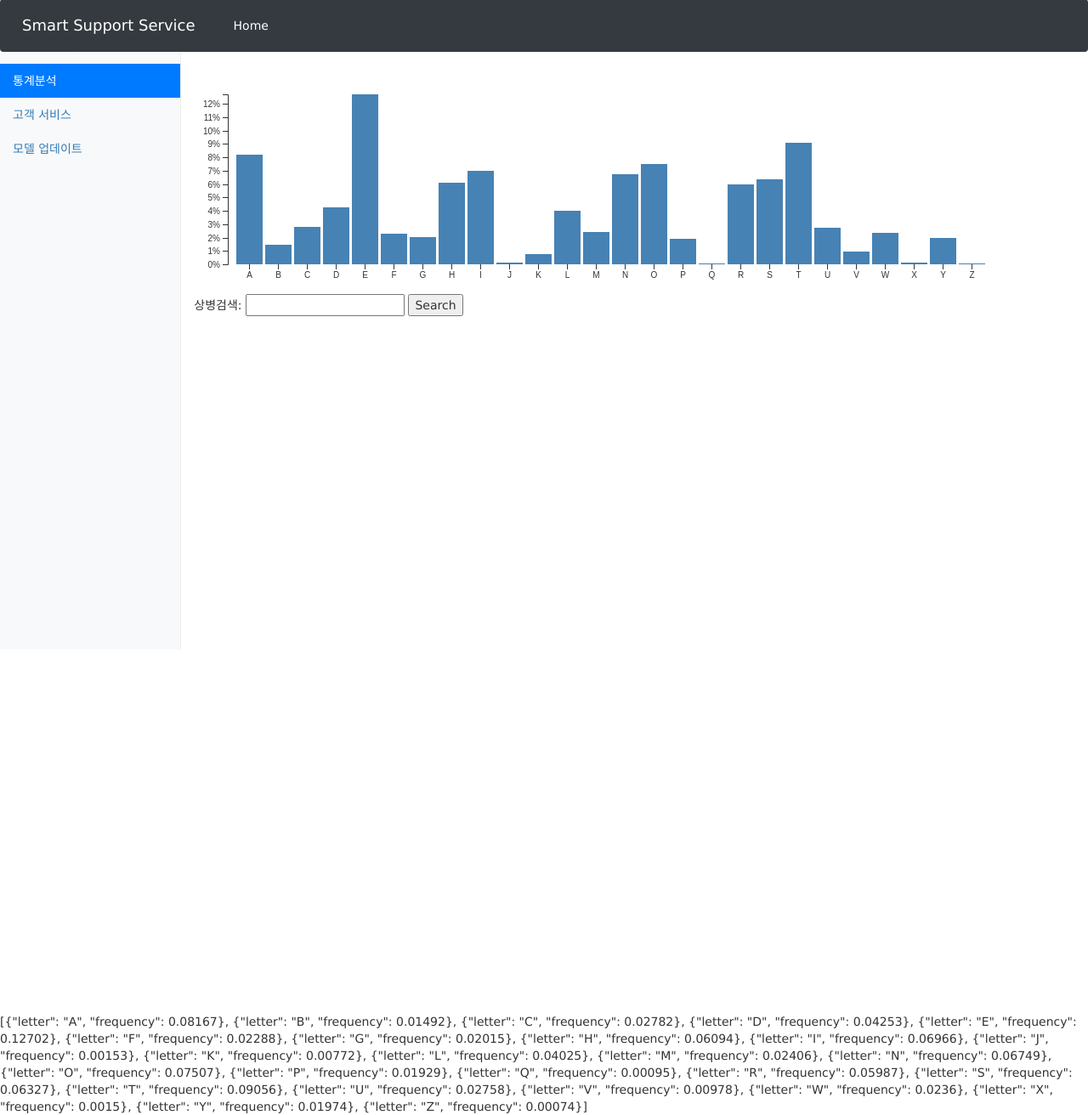
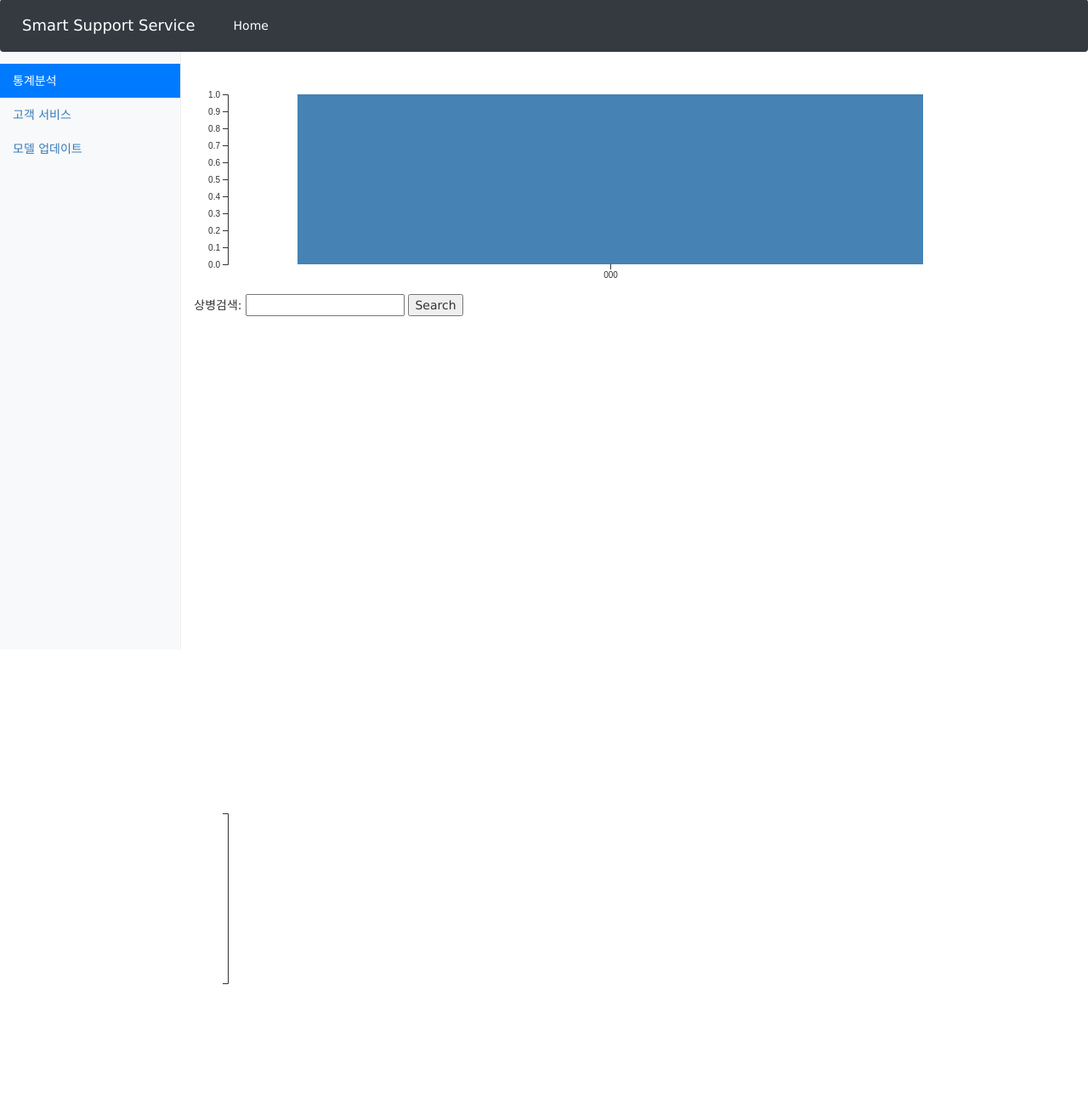
Before and after one commit to sy2399/PrescriptionCare, a Django app: page /matchings/static/ in a window 1280 px wide. Shown: the part 36-1348 px from the top of the page at 85% size. After the commit the page ends 1194 px from the top, so only its background shows below. Run offline with Django 3.2, Linux system fonts and the light colour scheme; tables that the repository leaves empty hold one stand-in row (values such as "Sample post"); parts of the project's set-up code (start-up, migrations or seed data) failed here and were passed over; some libraries are stand-ins or nearby versions.

Commit message:
Finished for statics' prototype

```diff
--- a/matchings/networkx_model.py
+++ b/matchings/networkx_model.py
@@ -20,29 +20,9 @@ from matchings.models import Disease, Disease_name, Prescription
 diseasedf = pd.DataFrame(list(Disease.objects.all().values('dxcode', 'prescriptionlist', 'frequency') ))
 diseasedf = diseasedf.dropna(how="any")
 
-print(diseasedf.shape)
 thres_diseasedf = diseasedf[diseasedf.frequency <= 1000]
 
 uniquedf = diseasedf[['dxcode', 'frequency']].drop_duplicates(subset=['dxcode']).sort_values('frequency', ascending=False)[0:3]
-print(uniquedf.head())
-
-#tempdf = pd.DataFrame(columns=['dxcode', 'prescriptionlist', 'frequency'])
-#i = 0
-#templs = []
-#for dxcode in diseasedf['dxcode']:
-#	print(dxcode)
-#	if dxcode in uniquedf['dxcode'].tolist() and dxcode not in templs:
-#		indexes = diseasedf['dxcode'][diseasedf['dxcode'] == dxcode].index
-#		print('index: ', indexes)
-#		for idx in indexes:
-#			tmp = pd.DataFrame([[diseasedf['dxcode'][idx], diseasedf['prescriptionlist'][idx], diseasedf['frequency'][idx]]], columns=['dxcode', 'prescriptionlist', 'frequency'])
-#			tempdf = tempdf.append(tmp, ignore_index=True)
-#			print(i, idx)
-#			i += 1
-#
-#		templs.append(dxcode)
-#		print(tempdf)
-#		print('templs: ', templs)
 
 tempthres_diseasedf = diseasedf[diseasedf.frequency > 45000]
 
--- a/matchings/templates/statics.html
+++ b/matchings/templates/statics.html
@@ -85,12 +85,55 @@
 				<svg id="network" width="960", height="560"></svg>
 				<svg id="bar2" width="960", height="250"></svg>
 			</main>
-			{{tsvdata}}
 		</div>
 
 
 		<script src="https://d3js.org/d3.v4.min.js"></script>
 
+		<script>
+
+			var bar1svg = d3.select("#bar1"),
+				margin = {top: 20, right: 20, bottom: 30, left: 40},
+				barwidth = +bar1svg.attr("width") - margin.left - margin.right,
+				barheight = +bar1svg.attr("height") - margin.top - margin.bottom;
+
+			var x = d3.scaleBand().rangeRound([0, barwidth]).padding(0.1),
+				y = d3.scaleLinear().rangeRound([barheight, 0]);
+
+			var g = bar1svg.append("g")
+							.attr("transform", "translate(" + margin.left + "," + margin.top + ")");
+
+			var data = {{ tsvdata|safe }};
+
+			x.domain(data.map(function(d) { return d.dxcode; }));
+			y.domain([0, d3.max(data, function(d) { return d.frequency; })]);
+
+			g.append("g")
+				.attr("class", "axis axis--x")
+				.attr("transform", "translate(0," + barheight + ")")
+				.call(d3.axisBottom(x));
+
+			g.append("g")
+				.attr("class", "axis axis--y")
+				.call(d3.axisLeft(y).ticks(10))
+				.append("text")
+				.attr("transform", "rotate(-90)")
+				.attr("y", 6)
+				.attr("dy", "0.71em")
+				.attr("text-anchor", "end")
+				.text("Frequency");
+
+			g.selectAll(".bar")
+				.data(data)
+				.enter().append("rect")
+				.attr("class", "bar")
+				.attr("x", function(d) { return x(d.dxcode); })
+				.attr("y", function(d) { return y(d.frequency); })
+				.attr("width", x.bandwidth())
+				.attr("height", function(d) { return barheight - y(d.frequency); });
+
+
+		</script>
 		<script>
 
 			var netsvg = d3.select("#network"),
@@ -169,20 +212,21 @@
 
 		<script>
 
-			var bar1svg = d3.select("#bar1"),
+			var bar2svg = d3.select("#bar2"),
 				margin = {top: 20, right: 20, bottom: 30, left: 40},
-				barwidth = +bar1svg.attr("width") - margin.left - margin.right,
-				barheight = +bar1svg.attr("height") - margin.top - margin.bottom;
+				barwidth = +bar2svg.attr("width") - margin.left - margin.right,
+				barheight = +bar2svg.attr("height") - margin.top - margin.bottom;
 
 			var x = d3.scaleBand().rangeRound([0, barwidth]).padding(0.1),
 				y = d3.scaleLinear().rangeRound([barheight, 0]);
 
-			var g = bar1svg.append("g")
+			var g = bar2svg.append("g")
 							.attr("transform", "translate(" + margin.left + "," + margin.top + ")");
 
-			var data = {{ tsvdata|safe }};
 
-			x.domain(data.map(function(d) { return d.letter; }));
+			data = {{ diagnoses_data|safe }}
+
+			x.domain(data.map(function(d) { return d.ordercode; }));
 			y.domain([0, d3.max(data, function(d) { return d.frequency; })]);
 
 			g.append("g")
@@ -192,7 +236,7 @@
 
 			g.append("g")
 				.attr("class", "axis axis--y")
-				.call(d3.axisLeft(y).ticks(10, "%"))
+				.call(d3.axisLeft(y).ticks(10))
 				.append("text")
 				.attr("transform", "rotate(-90)")
 				.attr("y", 6)
@@ -204,48 +248,11 @@
 				.data(data)
 				.enter().append("rect")
 				.attr("class", "bar")
-				.attr("x", function(d) { return x(d.letter); })
+				.attr("x", function(d) { return x(d.ordercode); })
 				.attr("y", function(d) { return y(d.frequency); })
 				.attr("width", x.bandwidth())
 				.attr("height", function(d) { return barheight - y(d.frequency); });
 
-
-				<!--			d3.tsv("{% static 'data.tsv' %}", -->
-<!--					function(d) {-->
-<!--						d.frequency = +d.frequency;-->
-<!--						return d;-->
-<!--					}, -->
-<!--					function(error, data) {-->
-<!--						if (error) throw error;-->
-<!---->
-<!--						x.domain(data.map(function(d) { return d.letter; }));-->
-<!--						y.domain([0, d3.max(data, function(d) { return d.frequency; })]);-->
-<!---->
-<!--						g.append("g")-->
-<!--							.attr("class", "axis axis--x")-->
-<!--							.attr("transform", "translate(0," + barheight + ")")-->
-<!--							.call(d3.axisBottom(x));-->
-<!---->
-<!--						g.append("g")-->
-<!--							.attr("class", "axis axis--y")-->
-<!--							.call(d3.axisLeft(y).ticks(10, "%"))-->
-<!--							.append("text")-->
-<!--							.attr("transform", "rotate(-90)")-->
-<!--							.attr("y", 6)-->
-<!--							.attr("dy", "0.71em")-->
-<!--							.attr("text-anchor", "end")-->
-<!--							.text("Frequency");-->
-<!---->
-<!--						g.selectAll(".bar")-->
-<!--							.data(data)-->
-<!--							.enter().append("rect")-->
-<!--							.attr("class", "bar")-->
-<!--							.attr("x", function(d) { return x(d.letter); })-->
-<!--							.attr("y", function(d) { return y(d.frequency); })-->
-<!--							.attr("width", x.bandwidth())-->
-<!--							.attr("height", function(d) { return barheight - y(d.frequency); });-->
-<!--					}-->
-<!--				);-->
 
 		</script>
 
--- a/matchings/views.py
+++ b/matchings/views.py
@@ -26,9 +26,8 @@ import numpy as np
 import threading
 import pickle
 import json
-from collections import OrderedDict
 
-#diseasedf = pd.DataFrame(list(Disease.objects.all().values('dxcode', 'prescriptionlist')))
+diseasedf = pd.DataFrame(list(Disease.objects.all().values('dxcode', 'prescriptionlist', 'frequency', 'fileflag')))
 prescriptiondf = pd.DataFrame(list(Prescription.objects.all().values('ordercode', 'ordername')))
 
 # drop rows which contain nan
@@ -38,20 +37,6 @@ NNmodel = NeuralNetwork()
 NXmodel = NetworkX()
 
 diseasenamedf = pd.DataFrame(list(Disease_name.objects.all().values('icdcode', 'namek') ))
-
-#i = 0
-#for item in Disease.objects.all():
-#	for order in item.prescriptionlist.split(' '):
-#		i += 1
-#		print(i, item.dxcode, order, item.frequency)
-#		dis = Disease(
-#				dxcode = item.dxcode,
-#				prescriptionlist = order,
-#				frequency = item.frequency
-#			)
-#		dis.save()
-#
-
 
 
 class datashow(ListView):
@@ -244,44 +229,35 @@ class ModelCompareFormView(FormView):
 		return render(self.request, self.template_name, context)
 
 def statics(request):
+	diagnoses_data = []
+
 	if request.method == "POST":
-		search_list = request.POST['search_dxcode']
-		print("request: ", search_list)
-		group_data = OrderedDict()
-		group_data['dxcodes'] = search_list
-	else:
-		search_list = ''
+		search_dxcode = request.POST['search_dxcode']
+		print("request: ", search_dxcode)
+
+		diagnoses = Doctor_diagnose.objects.filter(Q(dxcode=search_dxcode))
+
+		for item in diagnoses:
+			dic = {}
+			dic["ordercode"] = item.ordercode
+			dic["frequency"] = item.frequency
+
+			diagnoses_data.append(dic)
 
 	context = {}
-	data = [
-				{"letter": "A", "frequency": .08167},
-				{"letter": "B", "frequency": .01492},
-				{"letter": "C", "frequency": .02782},
-				{"letter": "D", "frequency": .04253},
-				{"letter": "E", "frequency": .12702},
-				{"letter": "F", "frequency": .02288},
-				{"letter": "G", "frequency": .02015},
-				{"letter": "H", "frequency": .06094},
-				{"letter": "I", "frequency": .06966},
-				{"letter": "J", "frequency": .00153},
-				{"letter": "K", "frequency": .00772},
-				{"letter": "L", "frequency": .04025},
-				{"letter": "M", "frequency": .02406},
-				{"letter": "N", "frequency": .06749},
-				{"letter": "O", "frequency": .07507},
-				{"letter": "P", "frequency": .01929},
-				{"letter": "Q", "frequency": .00095},
-				{"letter": "R", "frequency": .05987},
-				{"letter": "S", "frequency": .06327},
-				{"letter": "T", "frequency": .09056},
-				{"letter": "U", "frequency": .02758},
-				{"letter": "V", "frequency": .00978},
-				{"letter": "W", "frequency": .02360},
-				{"letter": "X", "frequency": .00150},
-				{"letter": "Y", "frequency": .01974},
-				{"letter": "Z", "frequency": .00074},
-		]
+
+	df = diseasedf[['dxcode', 'frequency', 'fileflag']]
+	df = df[df.fileflag==True]
+	df = df.drop_duplicates(subset='dxcode').sort_values('frequency', ascending=False)[0:25]
+	data = []
+	for _, item in df.iterrows():
+		dic = {}
+		dic["dxcode"] = item['dxcode']
+		dic["frequency"] = item['frequency']
+		data.append(dic)
+
 	context['tsvdata'] = json.dumps(data)
+	context['diagnoses_data'] = json.dumps(diagnoses_data)
 
 	return render(request, 'statics.html', context)
 
```
